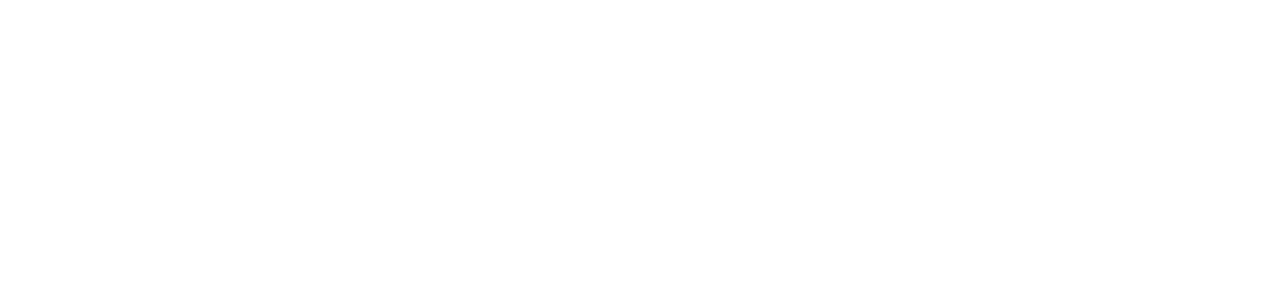
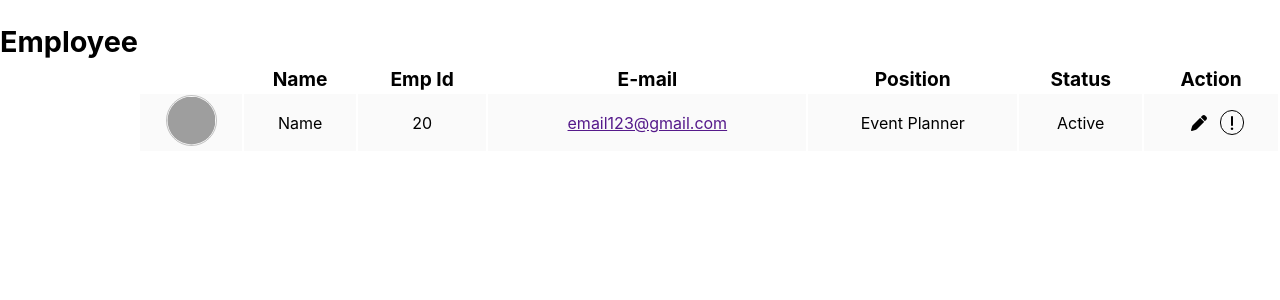
Before and after one commit to Izu99/Jacklup-Solutions, a React (Create React App) app: page /employeeview in a window 1280 px wide. Shown: the top 300 px of the page. Built offline with nearby package versions, Linux system fonts and the light colour scheme; grey boxes are pictures that could not be loaded.

Commit message:
employee add and employee view

```diff
--- a/src/App.js
+++ b/src/App.js
@@ -10,6 +10,7 @@
 // import Login from "./Components/Login";
 import PageNotFound from "./Components/PageNotFound";
 import EmployeeAdd from "./Components/EmployeeAdd";
+import EmployeeView from "./Components/EmployeeView";
 class App extends Component {
 	render() {
 		return (
@@ -18,6 +19,7 @@
 					<Switch>
 						{/* <Route path='/Login' component={Login} /> */}
 						<Route path='/employeeadd' component={EmployeeAdd} />
+						<Route path='/employeeview' component={EmployeeView} />
 
 						{/* <Redirect path to='/404' Component={PageNotFound}/> */}
 					</Switch>
--- /dev/null
+++ b/src/Components/EmployeeView.js
@@ -0,0 +1,45 @@
+import React, { Component } from "react";
+
+import "../Styles/EmployeeView.css";
+
+export default class EmployeeView extends Component {
+	render() {
+		return (
+			<div className='EmployeeView'>
+				<h2 className='main-header'>Employee</h2>
+
+				<table class='table table-striped'>
+					{" "}
+					<thead>
+						<th></th>
+						<th>Name</th>
+						<th>Emp Id</th>
+						<th>E-mail</th>
+						<th>Position</th>
+						<th>Status</th>
+						<th>Action</th>
+					</thead>
+					<tr className='users'>
+						<td className='user'>
+							<img
+								src='http://health5.ru/wp-content/uploads/2018/03/Rejuvenate-the-face.jpg'
+								alt=''
+							/>
+						</td>
+						<td>Name</td>
+						<td>20</td>
+						<td>
+							<a href=''>email123@gmail.com</a>{" "}
+						</td>
+						<td>Event Planner</td>
+						<td>Active</td>
+						<td className="actions">
+							<i class='fa-solid fa-pen'></i>
+							<i class='fa-solid fa-exclamation'></i>
+						</td>
+					</tr>
+				</table>
+			</div>
+		);
+	}
+}
--- /dev/null
+++ b/src/Styles/EmployeeView.css
@@ -0,0 +1,61 @@
+.EmployeeView {
+	text-align: left !important;
+	display: flex;
+}
+
+.EmployeeView .main-header {
+	/* margin: 5% 12% 0 12%; */
+	font-size: 1.8rem;
+}
+
+.EmployeeView table {
+	margin-top: 5%;
+	width: 100%;
+	/* border-collapse: separate; */
+	/* border-spacing: 10px; */
+	/* margin-left: 2%; */
+    text-align: center;
+}
+
+.EmployeeView table thead {
+    font-size: 1.2rem;
+}
+
+.EmployeeView table .users {
+	height: 76%;
+	border-width: 15px;
+	margin-left: 12%;
+    background-color: #fafafa;
+    text-align: center
+}
+
+.EmployeeView table .users .user {
+    text-align: center;
+}
+
+.EmployeeView .users .user img {
+	width: 3rem;
+	height: 3rem;
+	border-radius: 50%;
+	border: 1px solid #0000003b;
+	padding: 0.6%;
+}
+
+.EmployeeView .users .user .details {
+	margin-left: 8%;
+	display: flex;
+	justify-content: space-between;
+}
+
+.EmployeeView table .actions i {
+    margin-left: 0.8rem;
+    font-size: 1rem;
+}
+
+.EmployeeView table .actions i:nth-child(2) {
+    border-radius: 50%;
+    padding: 0.2rem;
+    width: 1rem;
+    height: 1rem;
+    border: 1px solid #000000;
+}
```
